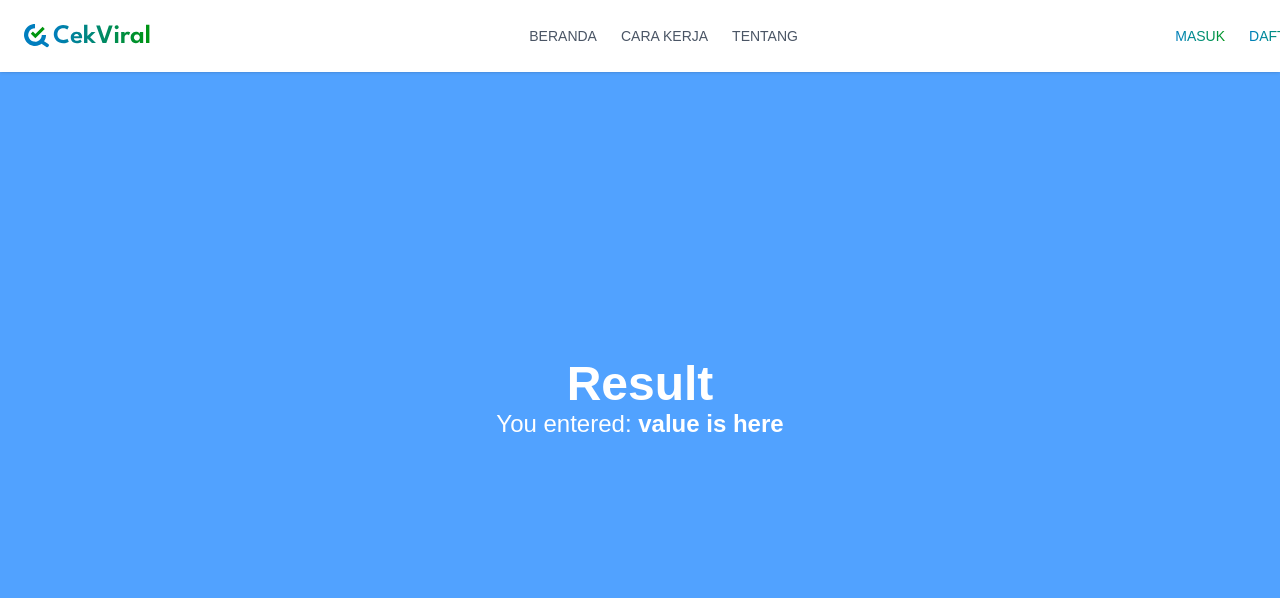
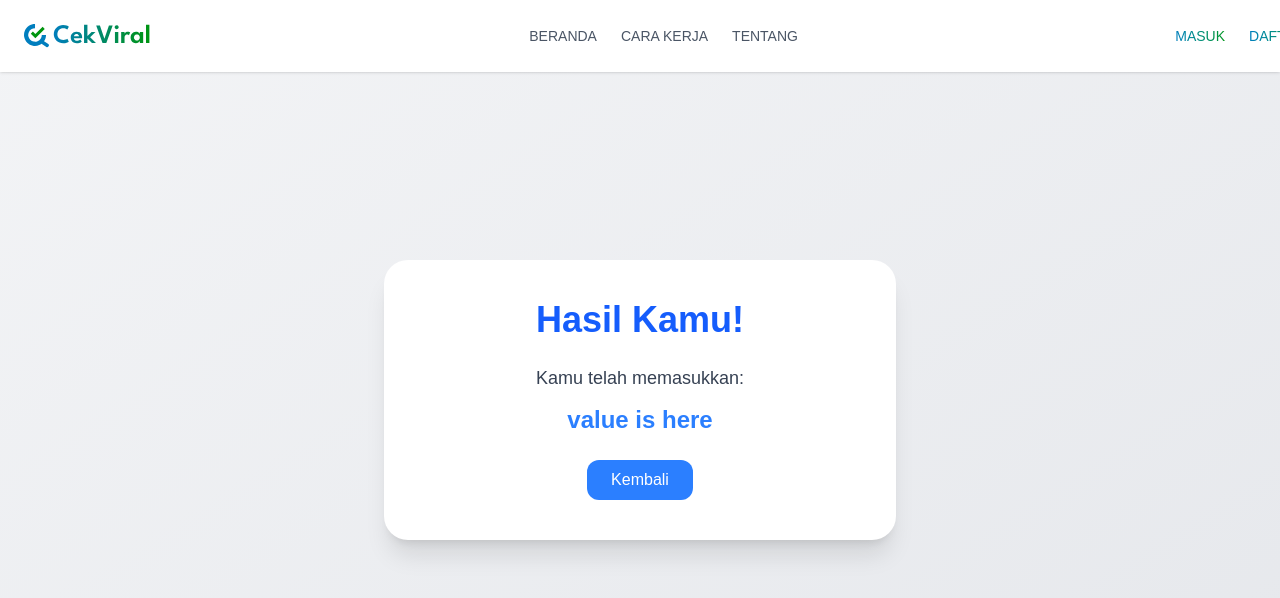
Before and after one commit to Ryanz23/cek-viral-try, a React (Vite) app: page /result in a window 1280 px wide. Shown: the top 598 px of the page. Built offline with nearby package versions, Linux system fonts and the light colour scheme.

Commit message:
change layout

```diff
--- a/src/pages/Result.jsx
+++ b/src/pages/Result.jsx
@@ -6,15 +6,27 @@ const Result = () => {
   const value = location.state?.value || "value is here";
   return (
     <>
-      <div className="w-full h-svh bg-blue-400 flex flex-col items-center justify-center">
-        <h1 className="text-white text-5xl font-bold text-center ">
-          Result
-        </h1>
-        <p className="text-2xl text-white  text-center">
-          You entered: <span className="font-bold">{value}</span>
-        </p>
+      <div className="min-h-screen flex items-center justify-center bg-gradient-to-br from-gray-100 to-gray-200 px-4">
+        <div className="bg-white rounded-3xl shadow-xl p-10 max-w-lg w-full text-center">
+          <h1 className="text-4xl font-extrabold text-blue-600 mb-6">
+            Hasil Kamu!
+          </h1>
+          <p className="text-gray-700 text-lg">
+            Kamu telah memasukkan:
+          </p>
+          <p className="text-2xl font-semibold text-blue-500 mt-3">
+            {value}
+          </p>
+          <div className="mt-6">
+            <button
+              onClick={() => window.history.back()}
+              className="px-6 py-2 bg-blue-500 text-white rounded-xl hover:bg-blue-600 transition-all duration-200"
+            >
+              Kembali
+            </button>
+          </div>
+        </div>
       </div>
-
     </>
   );
 };
```
